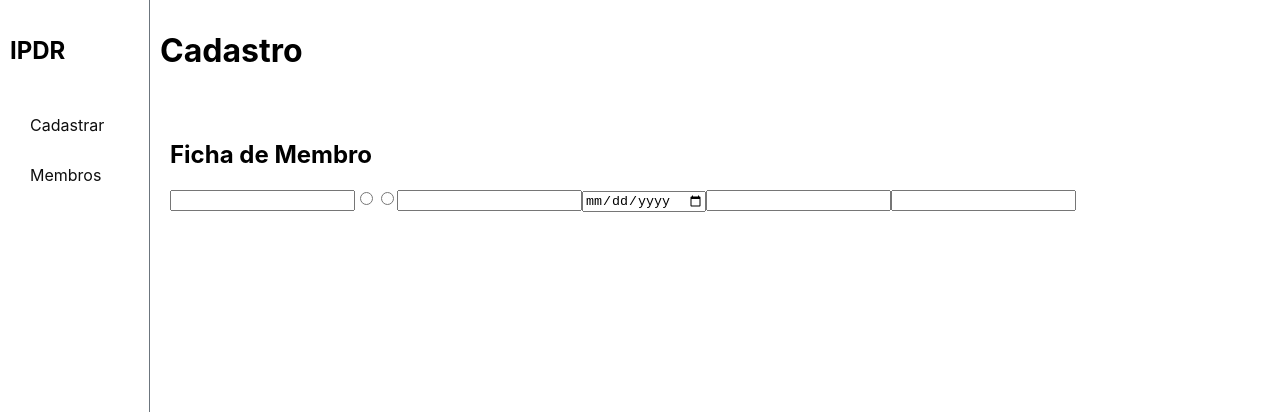
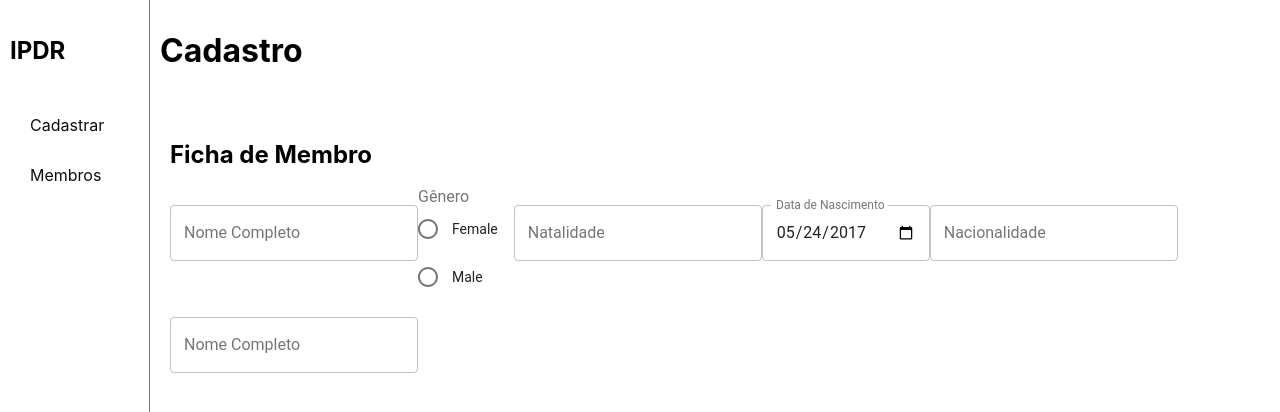
Before and after one commit to cenadev/ipdr, a React (Create React App) app: page /cadastrar in a window 1280 px wide. Shown: the top 412 px of the page. Built offline with nearby package versions, Linux system fonts and the light colour scheme; the HTML template or start-up script is replaced by a standard one.

Commit message:
Adicionado os components do materia ui.

```diff
--- a/src/pages/Cadastrar.jsx
+++ b/src/pages/Cadastrar.jsx
@@ -1,18 +1,45 @@
 import React from 'react'
+import TextField from '@material-ui/core/TextField'
+import Radio from '@material-ui/core/Radio';
+import RadioGroup from '@material-ui/core/RadioGroup';
+import FormControlLabel from '@material-ui/core/FormControlLabel';
+import FormControl from '@material-ui/core/FormControl';
+import FormLabel from '@material-ui/core/FormLabel';
 
 export default function Cadastrar() {
-    return(
+    return (
         <div className="Cadastrar">
             <h2>Ficha de Membro</h2>
             <form action="" className="form-member">
-                <input type="image" src="" alt=""/>
-                <input type="text" name="name"/>
-                <input type="radio" name="gender" id="f"/>
-                <input type="radio" name="gender" id="m"/>
-                <input type="text" name="pob"/>
-                <input type="date" name="dob"/>
-                <input type="text" name="nationality"/>
-                <input type="text" name=""/>
+                <FormControl>
+                    <TextField label="Nome Completo" margin="normal" variant="outlined" />
+                </FormControl>
+                <FormControl component="fieldset" >
+                    <FormLabel component="legend">Gênero</FormLabel>
+                    <RadioGroup
+                        aria-label="Gender"
+                        name="gender1"
+                    >
+                        <FormControlLabel value="female" control={<Radio />} label="Female" />
+                        <FormControlLabel value="male" control={<Radio />} label="Male" />
+                    </RadioGroup>
+                </FormControl>
+
+                <TextField label="Natalidade" margin="normal" variant="outlined" />
+                <TextField
+                    id="date"
+                    label="Data de Nascimento"
+                    type="date"
+                    defaultValue="2017-05-24"
+                    InputLabelProps={{
+                        shrink: true,
+                    }}
+                    margin="normal"
+                    variant="outlined"
+                />
+                <TextField label="Nacionalidade" margin="normal" variant="outlined" />
+                <TextField label="Nome Completo" margin="normal" variant="outlined" />
+
             </form>
         </div>
     );
```
